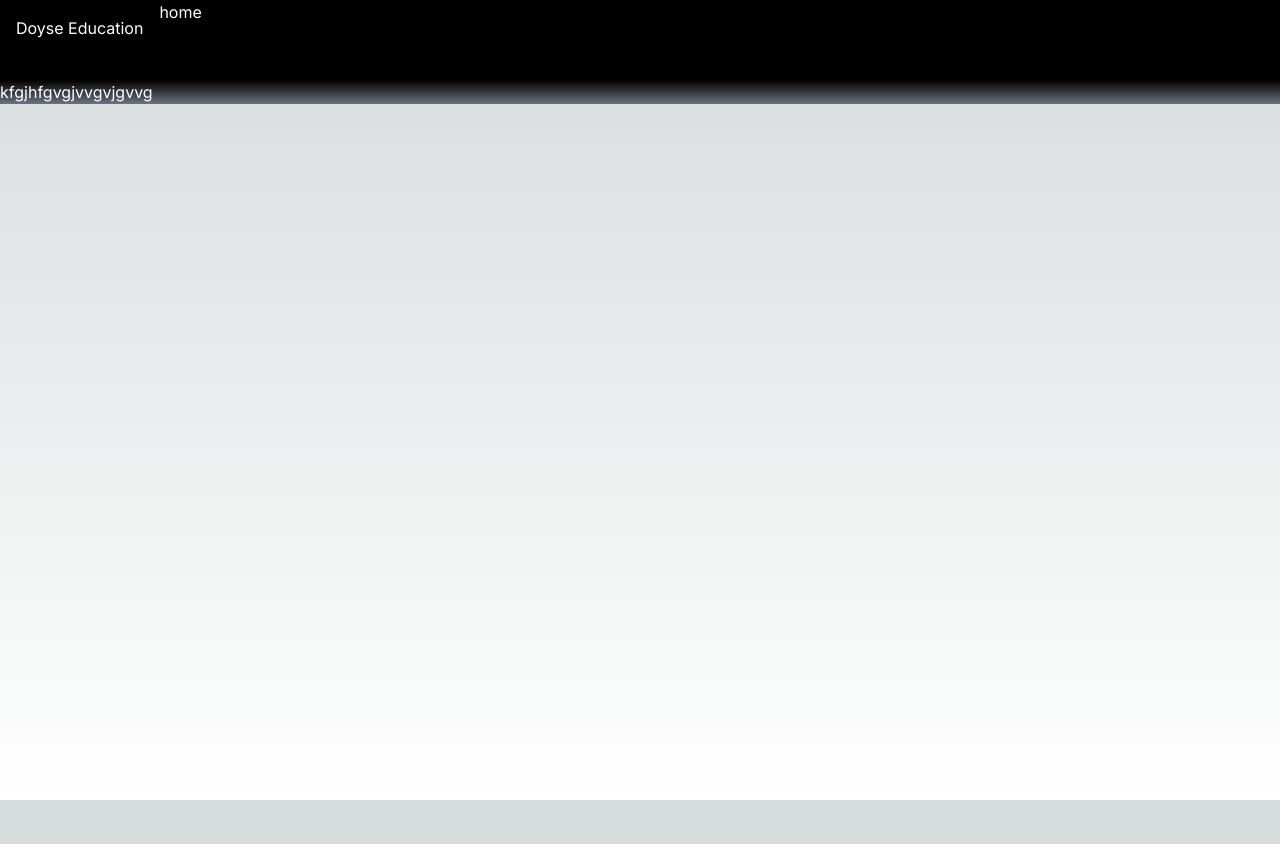
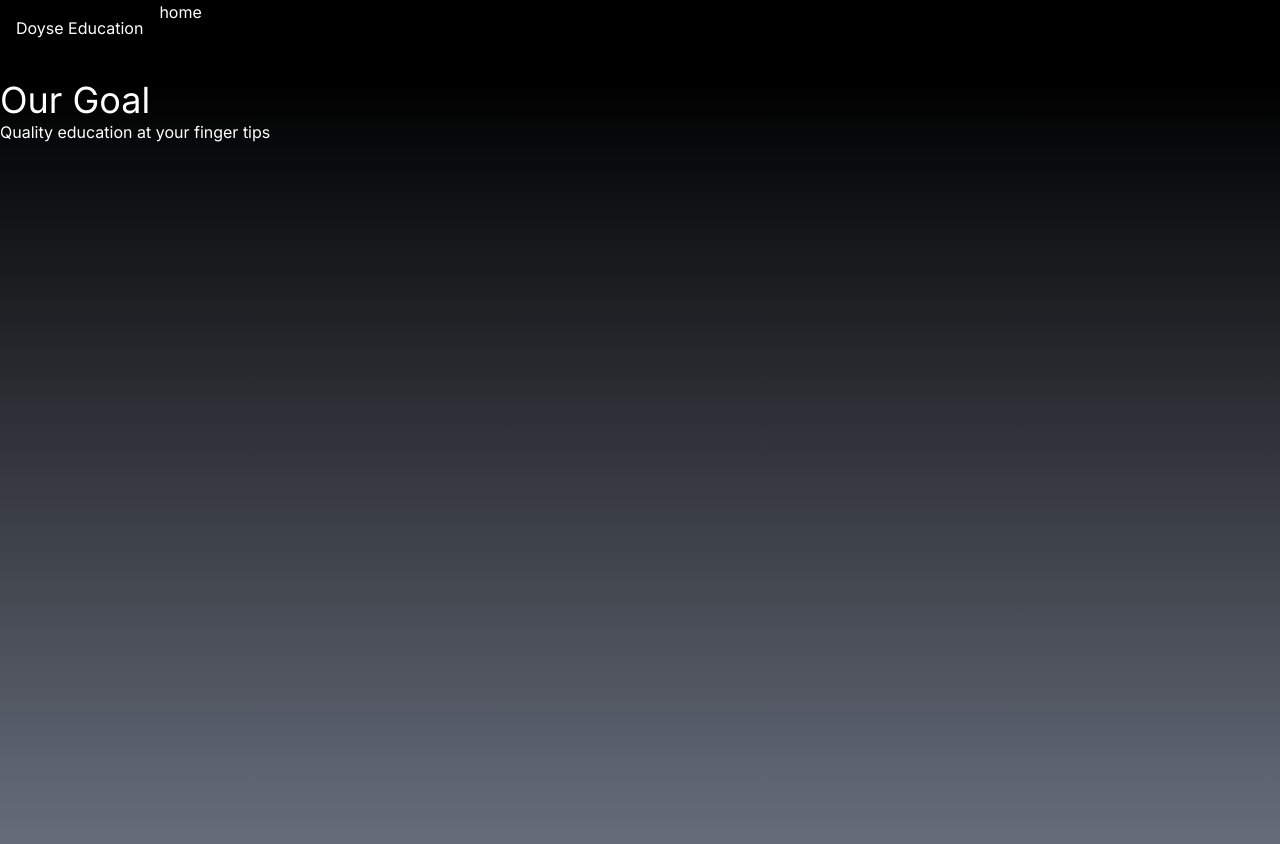
Before and after one commit to Adebozz/my-app, a Next.js app: page / in a window 1280 px wide. Shown: the top 844 px of the page. Before the commit the page ends 800 px from the top, so only its background shows below. Built offline with nearby package versions, Linux system fonts and the light colour scheme.

Commit message:
First commit

```diff
--- a/src/app/components/Homes.js
+++ b/src/app/components/Homes.js
@@ -4,13 +4,15 @@ const Homes = () => {
   return (
     <div
       name="home"
-      className="flex w-full min-h-screen5678 bg-gradient-to-b from-black to-gray-500"
+      className="flex flex-col w-full min-h-screen bg-gradient-to-b from-black to-gray-500"
     >
       <div className="w-full h-full text-white">
-        <div>
-          <p className="text-white"> kfgjhfgvgjvvgvjgvvg</p>
+        <div className="w-full align-center flex-col flex justify-center">
+          <h1 className="text-white text-4xl">Our Goal</h1>
+          <p>Quality education at your finger tips</p>
         </div>
       </div>
+      <div></div>
     </div>
   );
 };
```
